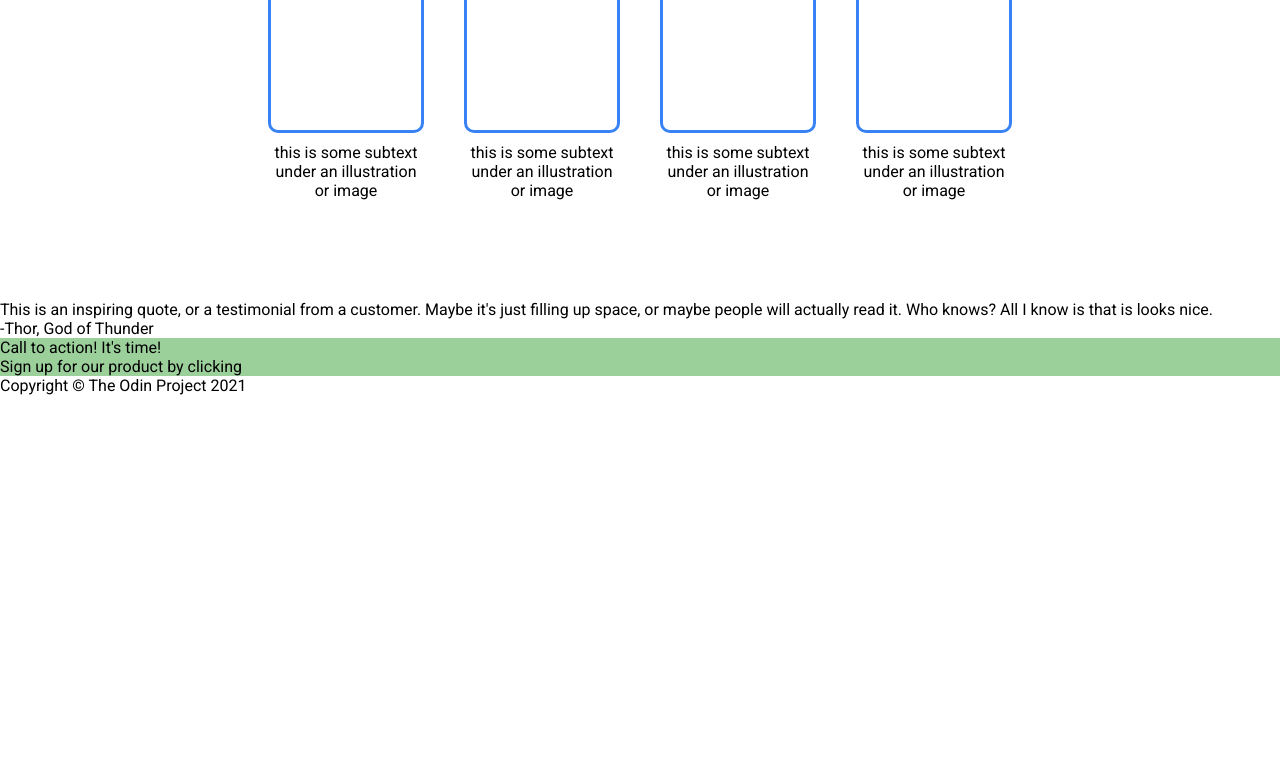
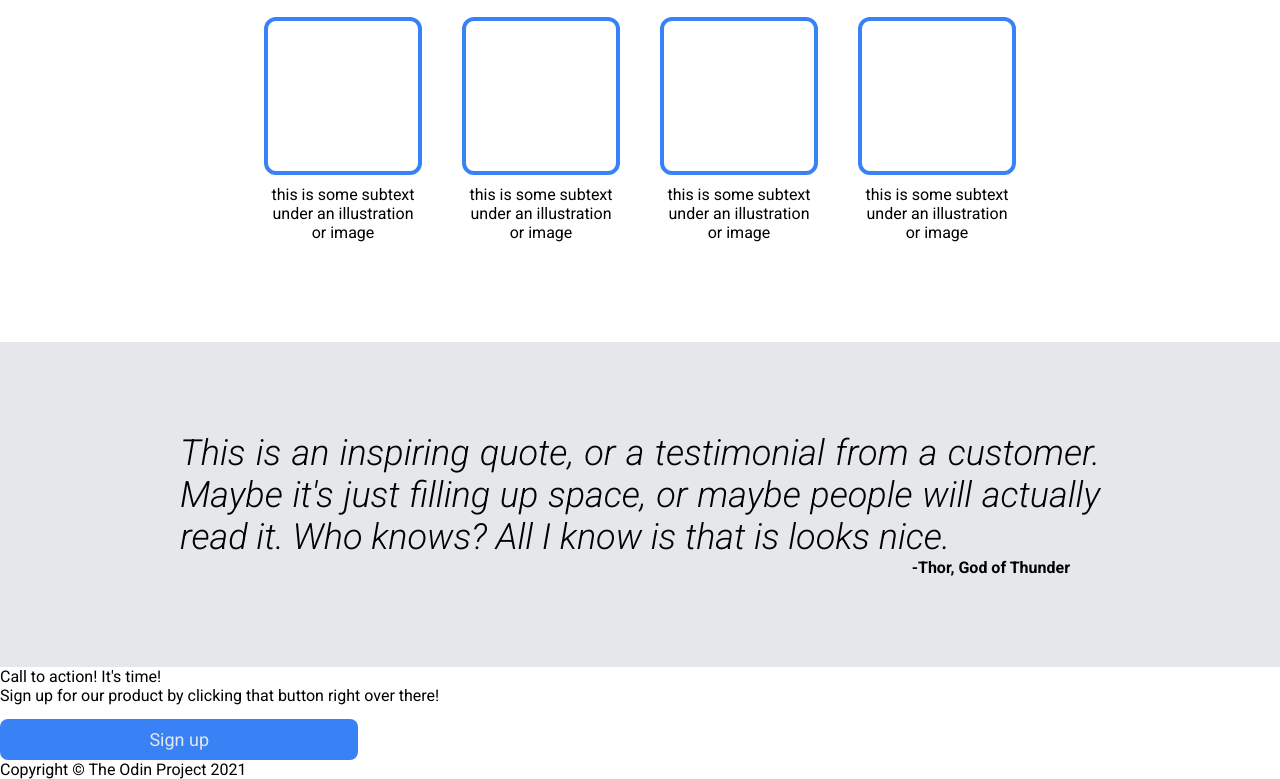
Before and after one commit to christopherchiong/landing-page, a plain HTML site: page index.html in a window 1280 px wide. Shown: the part 570-1349 px from the top of the page. Before the commit the page ends 965 px from the top, so only its background shows below. Drawn offline with Linux system fonts and the light colour scheme.

Commit message:
add the quote section

```diff
--- a/index.html
+++ b/index.html
@@ -58,15 +58,20 @@
         </div>
     </div>
 
-        <section id="section3">
-            <p>This is an inspiring quote, or a testimonial from a customer. Maybe it's just filling up space, or maybe people will actually read it. Who knows? All I know is that is looks nice.</p>
-            <p>-Thor, God of Thunder</p>
-        </section>
+    <div class="quote">
+        <p id="quote-text">This is an inspiring quote, or a testimonial from a customer. Maybe it's just filling up space, or maybe people will actually read it. Who knows? All I know is that is looks nice.</p>
+        <p id="author">-Thor, God of Thunder</p>
+    </div>
 
-        <section id="section4">
+    <div class="action-call">
+        <div class="action-call-left">
             <p>Call to action! It's time!</p>
-            <p>Sign up for our product by clicking</p>
-        </section>
+            <p>Sign up for our product by clicking that button right over there!</p>
+        </div>
+        <div class="action-call-right">
+            <button>Sign up</button>
+        </div>
+    </div>
 
         <footer>
             <p>Copyright © The Odin Project 2021</p>
--- a/style.css
+++ b/style.css
@@ -1,4 +1,4 @@
-@import url('https://fonts.googleapis.com/css2?family=Roboto:wght@400;700&display=swap');
+@import url('https://fonts.googleapis.com/css2?family=Roboto:ital,wght@0,400;0,700;1,300&display=swap');
 
 * {
     font-family: 'Roboto';
@@ -92,6 +92,7 @@ button {
     text-align: center;
     font-size: 36px;
     font-weight: 700;
+    margin: 20px 0px;
     padding: 30px;
 }
 
@@ -104,8 +105,8 @@ button {
 }
 
 .blue-square {
-    border: 3px solid #3882f6;
-    border-radius: 10px;
+    border: 4px solid #3882f6;
+    border-radius: 12px;
     padding: 50px;
     margin-bottom: 10px;
     height: 50px;
@@ -117,6 +118,24 @@ button {
     margin-bottom: 100px;
 }
 
+.quote {
+    background-color: #e5e7eb;
+    padding: 90px;
+}
+
+#quote-text {
+    font-size: 36px;
+    font-style: italic;
+    text-align: justify;
+    padding: 0px 90px;
+}
+
+#author {
+    font-weight: bold;
+    text-align: end;
+    padding-right: 120px;
+}
+
 #section4 {
     background-color: #9cd09b;
 }
```
